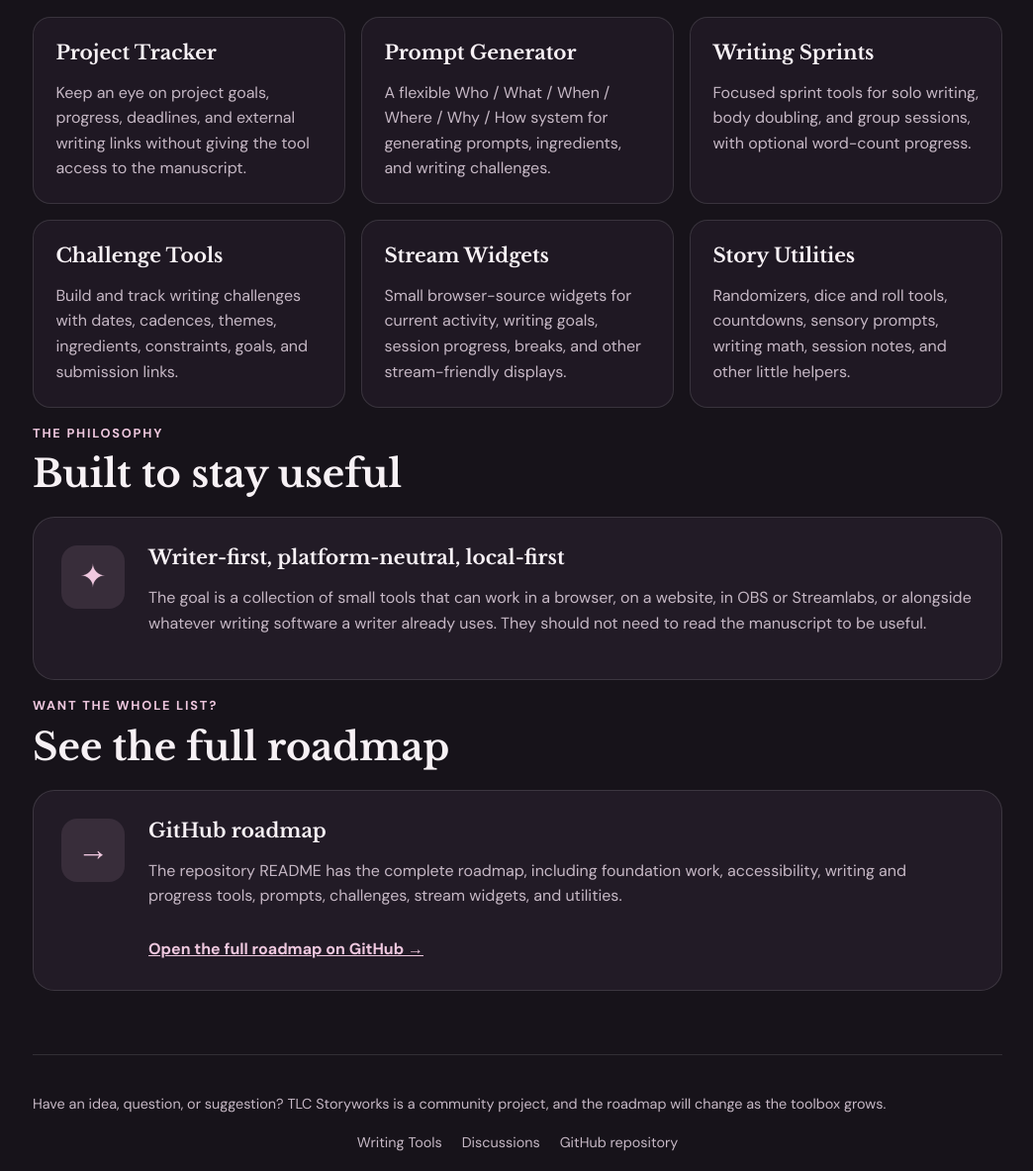
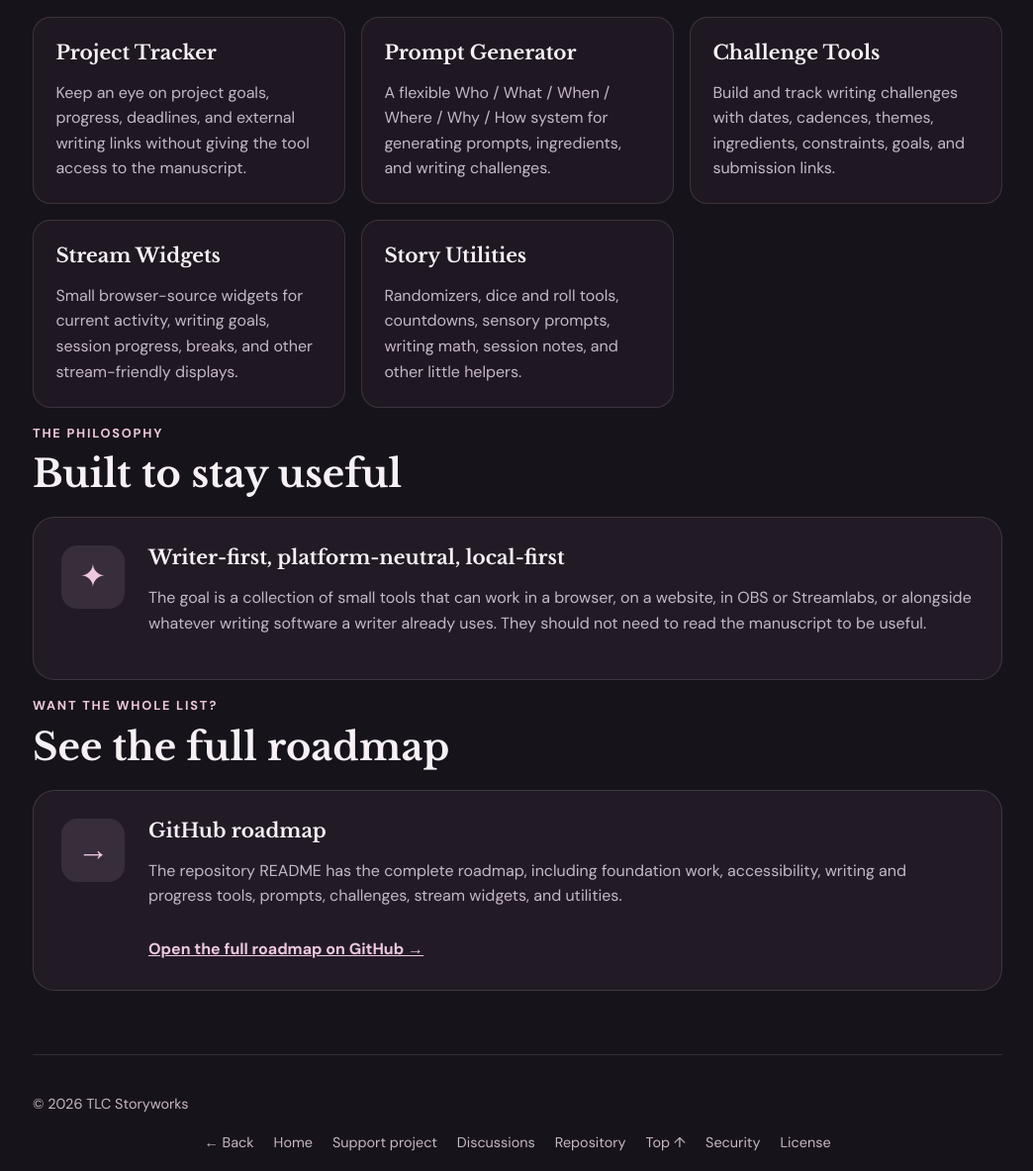
Before and after one commit to pkmnSidiko/writing-stream-timer, a plain HTML site: page roadmap/index.html in a window 1280 px wide. Shown: the part 517-1700 px from the top of the page at 99% size, without its empty margins (117-1161 px from the left). Drawn offline with nearby package versions, Linux system fonts and the light colour scheme.

Commit message:
Streamline roadmap footer and remove duplicate sprint tool

```diff
--- a/roadmap/index.html
+++ b/roadmap/index.html
@@ -10,7 +10,7 @@
 </head>
 <body>
   <main class="site-shell">
-    <header class="hero">
+    <header class="hero" id="top">
       <p class="eyebrow">TLC Storyworks · Writing Tools</p>
       <h1>Roadmap</h1>
       <p class="lede">
@@ -34,11 +34,6 @@
         <div class="idea-card">
           <h3>Prompt Generator</h3>
           <p>A flexible Who / What / When / Where / Why / How system for generating prompts, ingredients, and writing challenges.</p>
-        </div>
-
-        <div class="idea-card">
-          <h3>Writing Sprints</h3>
-          <p>Focused sprint tools for solo writing, body doubling, and group sessions, with optional word-count progress.</p>
         </div>
 
         <div class="idea-card">
@@ -99,14 +94,16 @@
     </section>
 
     <footer>
-      <p>
-        Have an idea, question, or suggestion? TLC Storyworks is a community
-        project, and the roadmap will change as the toolbox grows.
-      </p>
+      <p class="copyright">© 2026 TLC Storyworks</p>
       <nav class="footer-links" aria-label="TLC Storyworks links">
-        <a href="../">Writing Tools</a>
+        <a href="../">← Back</a>
+        <a href="../">Home</a>
+        <a href="https://github.com/sponsors/tlcstoryworks">Support project</a>
         <a href="https://github.com/tlcstoryworks/writer-tools/discussions">Discussions</a>
-        <a href="https://github.com/tlcstoryworks/writer-tools">GitHub repository</a>
+        <a href="https://github.com/tlcstoryworks/writer-tools">Repository</a>
+        <a href="#top">Top ↑</a>
+        <a href="../SECURITY.md">Security</a>
+        <a href="../LICENSE">License</a>
       </nav>
     </footer>
   </main>
```
